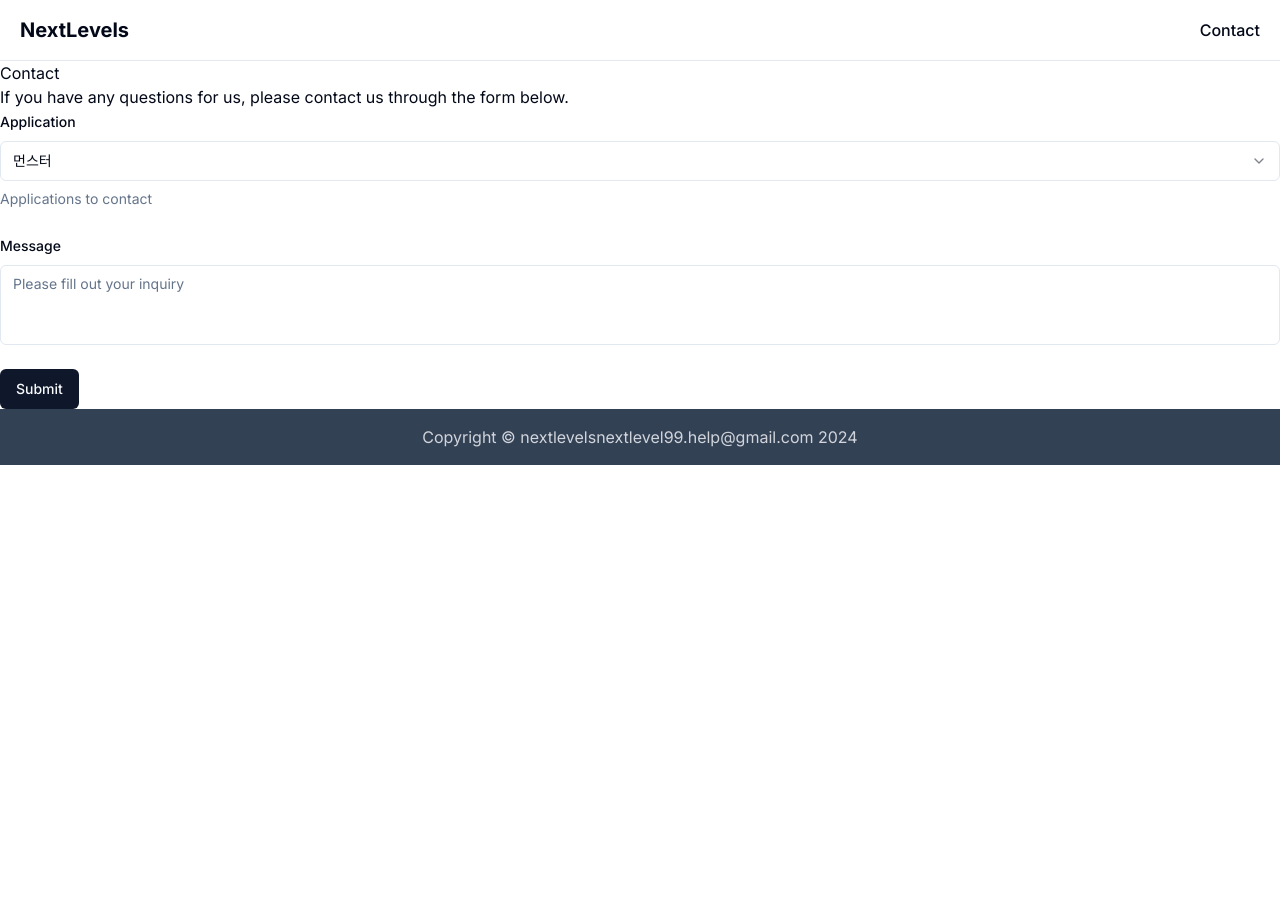
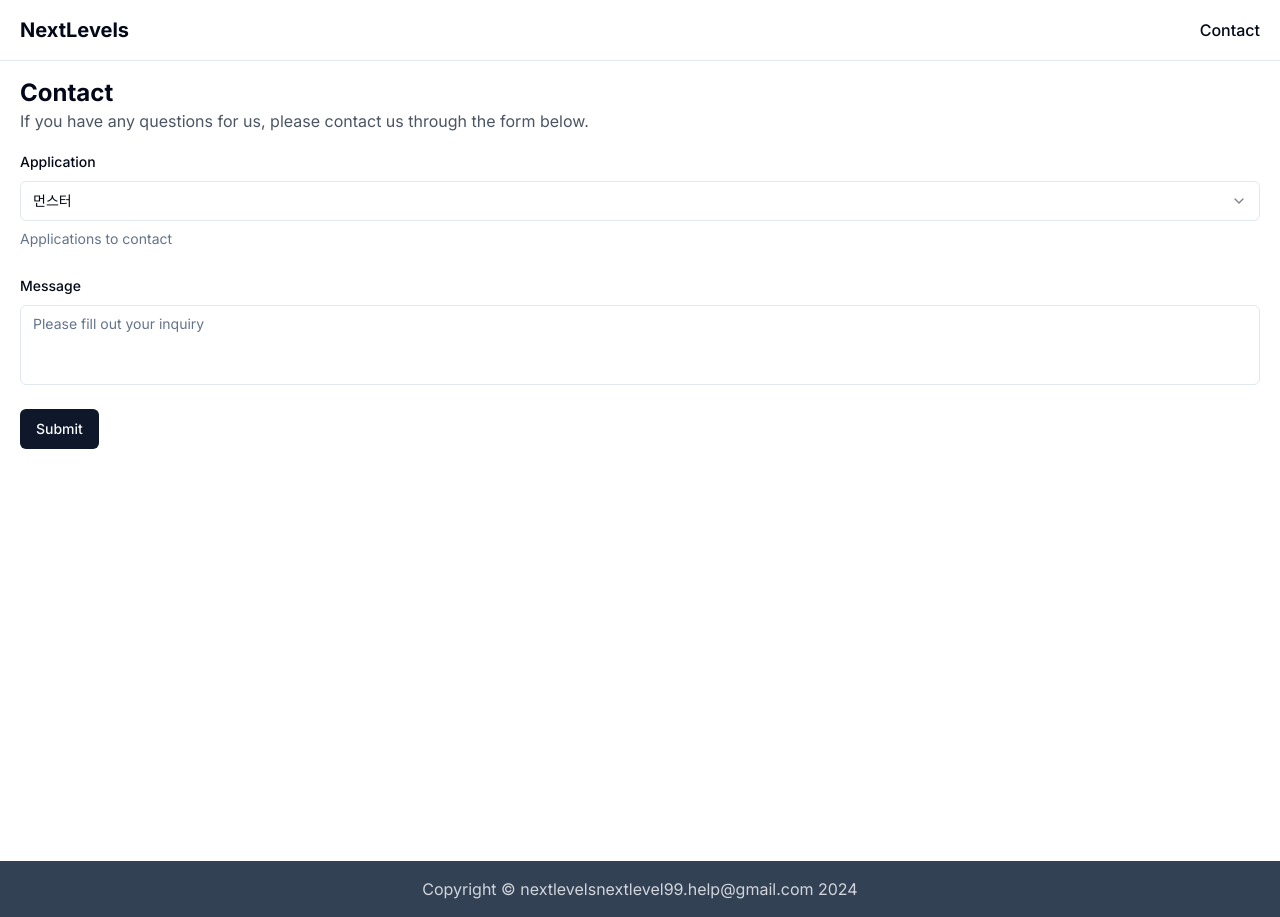
Before and after one commit to HoJin9622/nextlevels, a Next.js app: page /contact in a window 1280 px wide. Before the commit the page ends 800 px from the top, so only its background shows below. Built offline with nearby package versions, Linux system fonts and the light colour scheme.

Commit message:
feat: Contact 페이지 레이아웃 수정

```diff
--- a/src/app/contact/page.tsx
+++ b/src/app/contact/page.tsx
@@ -2,9 +2,9 @@ import ContactForm from '@/components/ContactForm'
 
 export default function Contact() {
   return (
-    <main>
-      <h1>Contact</h1>
-      <p>
+    <main className='px-5 py-4 min-h-screen'>
+      <h1 className='text-2xl font-bold'>Contact</h1>
+      <p className='text-gray-600'>
         If you have any questions for us, please contact us through the form
         below.
       </p>
--- a/src/components/ContactForm.tsx
+++ b/src/components/ContactForm.tsx
@@ -24,7 +24,7 @@ export default function ContactForm() {
   const [form, onSubmit] = useContactForm()
   return (
     <Form {...form}>
-      <form onSubmit={form.handleSubmit(onSubmit)} className='space-y-6'>
+      <form onSubmit={form.handleSubmit(onSubmit)} className='space-y-6 py-4'>
         <FormField
           control={form.control}
           name='application'
--- a/src/components/Footer.tsx
+++ b/src/components/Footer.tsx
@@ -1,6 +1,6 @@
 export default function Footer() {
   return (
-    <footer className='px-5 py-4 bg-slate-700 text-gray-300 text-center'>
+    <footer className='py-4 bg-slate-700 text-gray-300 text-center'>
       Copyright © nextlevelsnextlevel99.help@gmail.com 2024
     </footer>
   )
```
